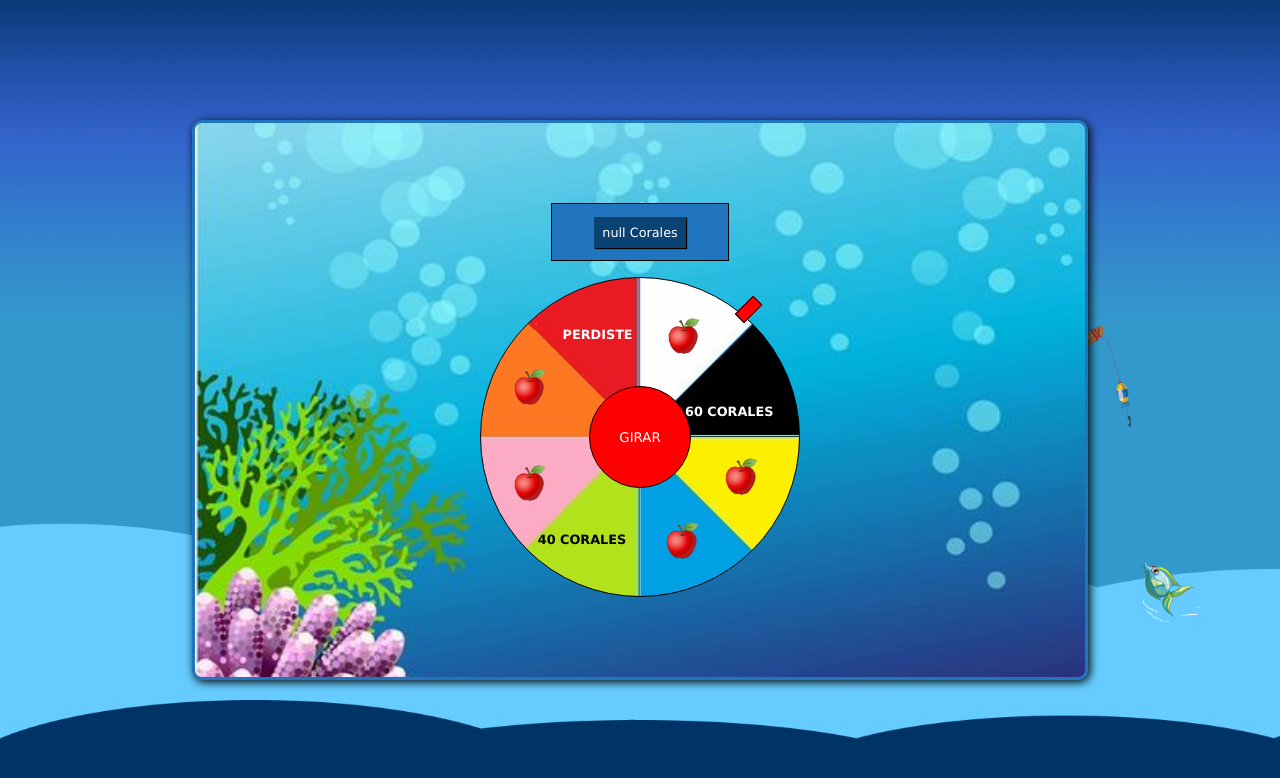
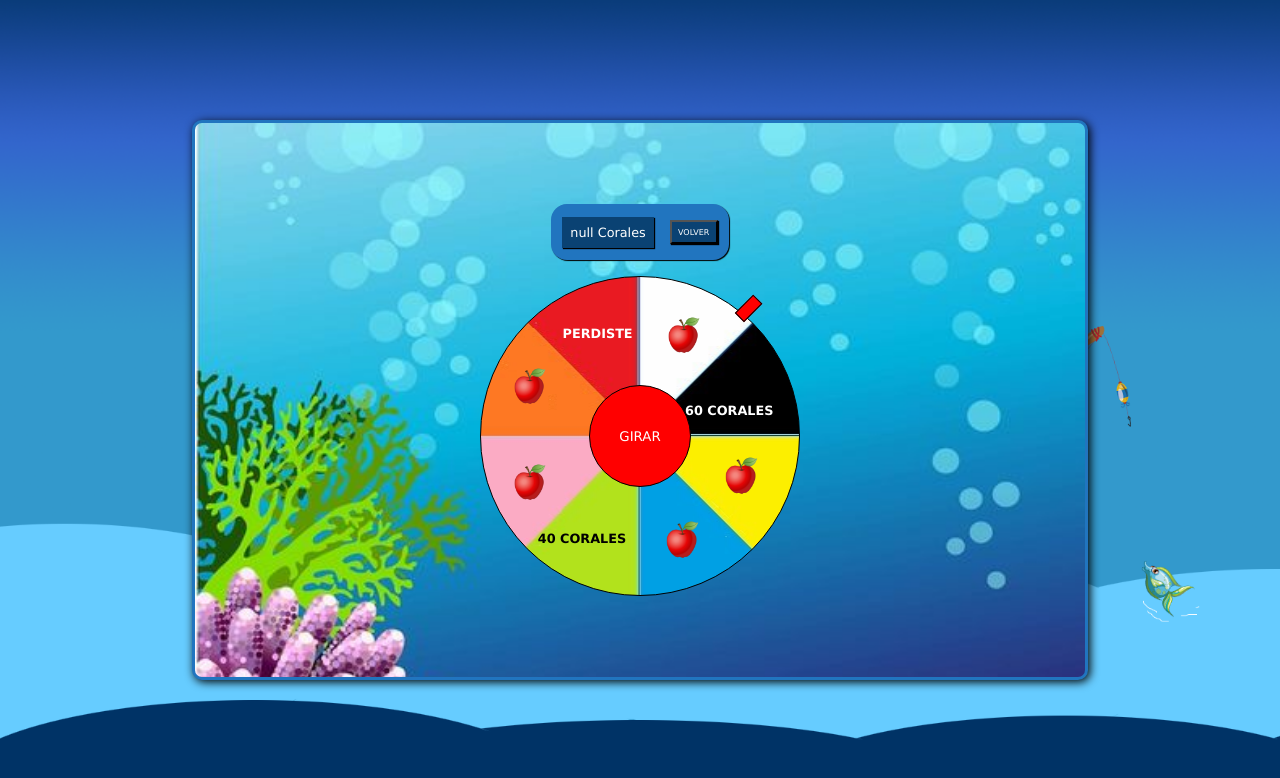
Before and after one commit to TomasGeist/PreEntrega1-Geist, a plain HTML site: page ruleta/index.html in a window 1280 px wide. Drawn offline with Linux system fonts and the light colour scheme.

Commit message:
fix 0.2 ruleta

```diff
--- a/ruleta/index.html
+++ b/ruleta/index.html
@@ -14,6 +14,7 @@
         <div class="gamebox">
             <div class="headerContainer">
                 <p class="textBalance"></p>
+                <button class="btnVolver"></button>
             </div>
     <div class="fondo">
 
--- a/ruleta/index.js
+++ b/ruleta/index.js
@@ -8,6 +8,12 @@ let balance = localStorage.getItem("monedaCorales");
 
 textBalance.textContent = balance + " Corales";
 
+let btnVolver = document.querySelector(".btnVolver");
+ btnVolver.textContent = "VOLVER"
+
+btnVolver.addEventListener('click', () => {
+     location.href = "https://preentrega1-geist.netlify.app/game/game.html";
+ })
 
 
 center.addEventListener('click', ()=>{
--- a/ruleta/style.css
+++ b/ruleta/style.css
@@ -50,12 +50,15 @@
 
 
 .headerContainer{
+  border-radius: 1rem;
   width: 20%;
-  border: thin solid black;
     background-color: #2175BF;
     margin-bottom: 1rem;
     display: flex;
     justify-content: center;
+    align-items: center;
+    box-shadow: 1px 1px 1px black;
+
 }
 
 .textBalance{
@@ -66,11 +69,24 @@
   background-color: #0A4273;
 }
 
+.btnVolver{
+  color: white;
+  font-size: .5rem;
+  box-shadow: 1px 1px 1px black;
+  background-color: #0A4273;
+  height: 1.5rem;
+  width: 3rem;
+  margin-left: 1rem;
+  cursor: pointer;
+}
+
 .fondo{
   margin-left: 5rem;
     width: 25rem;
     position: relative;
 }
+
+
 
 .rueda{
     border: thin solid black;
```
